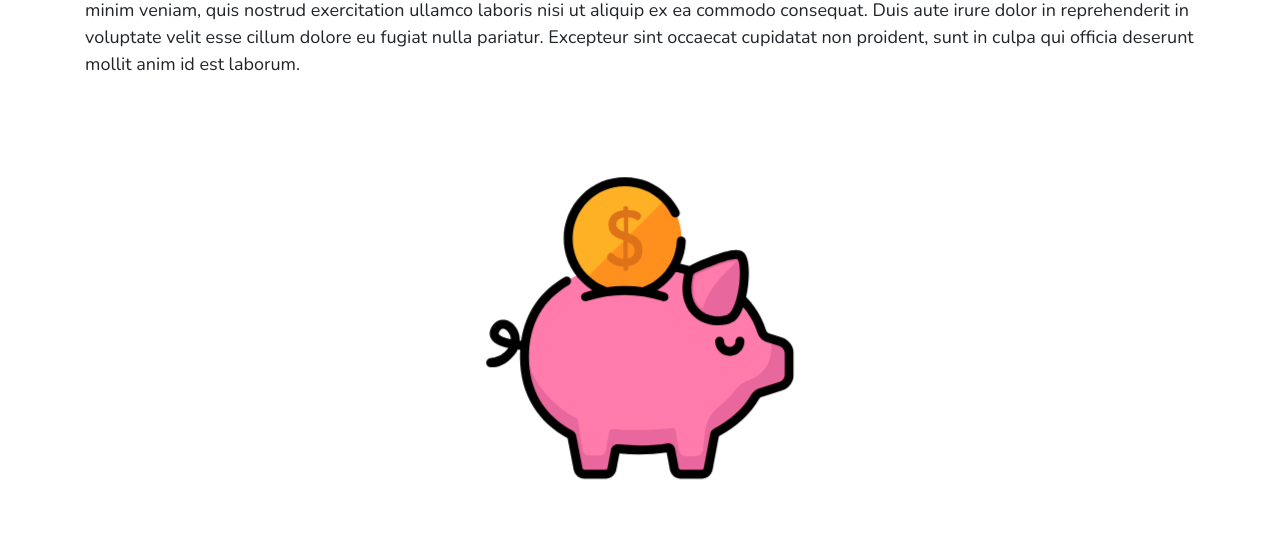
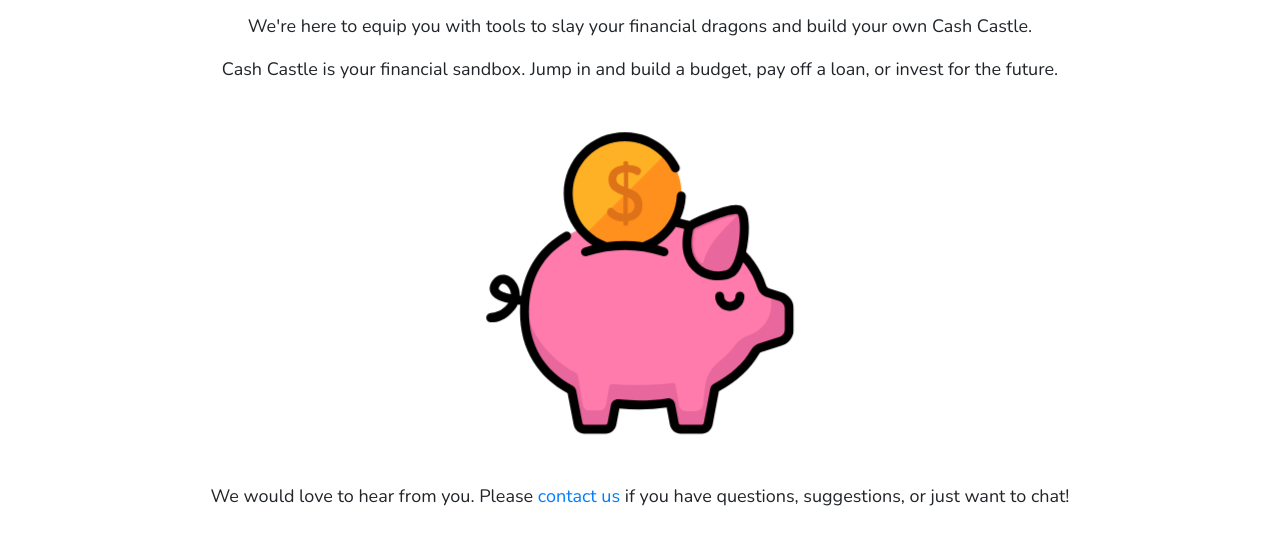
Before and after one commit to MattLong34/cash-castle-frontend, a plain HTML site: page about.html in a window 1280 px wide. Shown: the part 260-800 px from the top of the page. Drawn offline with nearby package versions, Linux system fonts and the light colour scheme.

Commit message:
add about page copy and formatting

```diff
--- a/about.html
+++ b/about.html
@@ -95,11 +95,15 @@
     </div>
   </section>
 
-    <section id="about">
-        <div class="container">
+    <section class="head-text">
+        <div class="container" id="about">
             <h1>About Cash Castle</h1>
-            <p>Lorem ipsum dolor sit amet, consectetur adipiscing elit, sed do eiusmod tempor incididunt ut labore et dolore magna aliqua. Ut enim ad minim veniam, quis nostrud exercitation ullamco laboris nisi ut aliquip ex ea commodo consequat. Duis aute irure dolor in reprehenderit in voluptate velit esse cillum dolore eu fugiat nulla pariatur. Excepteur sint occaecat cupidatat non proident, sunt in culpa qui officia deserunt mollit anim id est laborum.</p>
+            <p>We believe that personal finance shouldn't be scary. In fact, why can't it be fun?</p>
+            <!-- <p>Managing your money can be simple. But that doesn't mean that it's easy.</p>  -->
+            <p>We're here to equip you with tools to slay your financial dragons and build your own Cash Castle.</p>
+            <p>Cash Castle is your financial sandbox. Jump in and build a budget, pay off a loan, or invest for the future.</p>
             <img src="img/piggy-bank.svg" alt="" id="piggy-image" class="pulsate-fwd">
+            <p>We would love to hear from you. Please <a href="https://www.linkedin.com/in/mattlong34/">contact us</a> if you have questions, suggestions, or just want to chat!</p>
         </div>
     </section>
 
--- a/css/app.css
+++ b/css/app.css
@@ -108,37 +108,37 @@ header .nav-item:hover {
 
 /* All PAGES */
 
-#about {
+.head-text {
     font-family: 'Nunito', sans-serif;
 }
 
-#about h1 {
+.head-text h1 {
     margin-top: 2rem;
     font-size: 5rem;
     font-family: 'Nunito', sans-serif;
     font-weight: 400;
 }
 
-#about p {
+.head-text p {
     font-weight: 300;
     font-size: 18px;
 }
 
-#data {
-    padding-bottom: 5rem;
-}
-
 .submit-button {
-    /* background-color: #00ff73 !important; */
-    background-color: #69c9ac !important;
+  /* background-color: #00ff73 !important; */
+  background-color: #69c9ac !important;
 }
 
 .cancel-button {
-    background-color: lightgray !important;
+  background-color: lightgray !important;
 }
 
 .reset-button {
-    background-color: lightgray !important;
+  background-color: lightgray !important;
+}
+
+#data {
+    padding-bottom: 5rem;
 }
 
 /* INDEX.HTML */
@@ -337,12 +337,17 @@ header .nav-item:hover {
 
 /* ABOUT PAGE */
 
-#about #piggy-image {
+.head-text #about {
+  text-align: center;
+}
+
+.head-text #piggy-image {
   width: 300px;
   display: block;
   margin-left: auto;
   margin-right: auto;
-  margin-top: 100px;
+  margin-top: 50px;
+  margin-bottom: 50px;
 }
 
 .pulsate-fwd {
```
Also changed, not shown: 404.html (+1 -1 lines), budgeting.html (+1 -1 lines), debt.html (+1 -1 lines), investing.html (+1 -1 lines), resources.html (+1 -1 lines).
